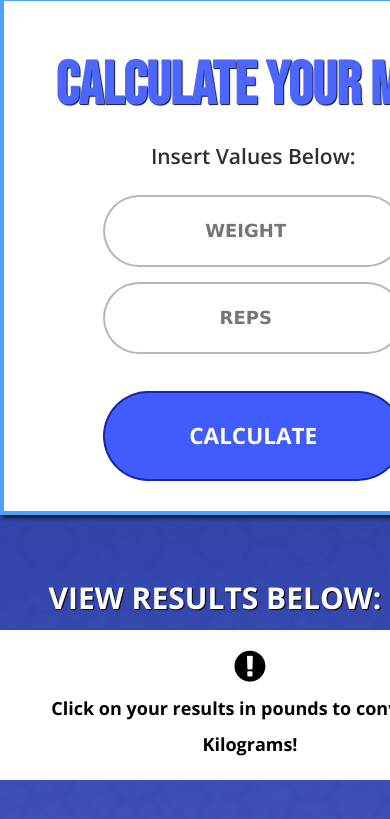
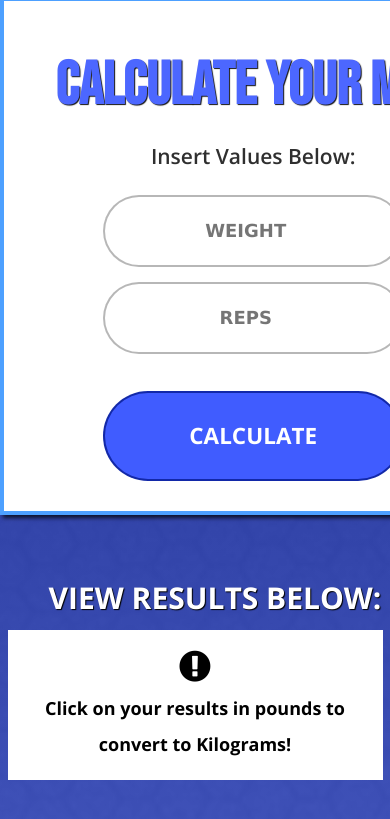
Before and after one commit to salamhis2019/benchmax-calculator, a plain HTML site: page index.html in a window 390 px wide. Shown: the part 672-1491 px from the top of the page. Drawn offline with nearby package versions, Linux system fonts and the light colour scheme.

Commit message:
width adjusted

```diff
--- a/styles.css
+++ b/styles.css
@@ -230,6 +230,10 @@ h2 {
     margin: 0 auto;
   }
 
+  .note {
+    width: 375px;
+  }
+
   .note-header {
     text-align: center;
     margin-left: 40px;
```
